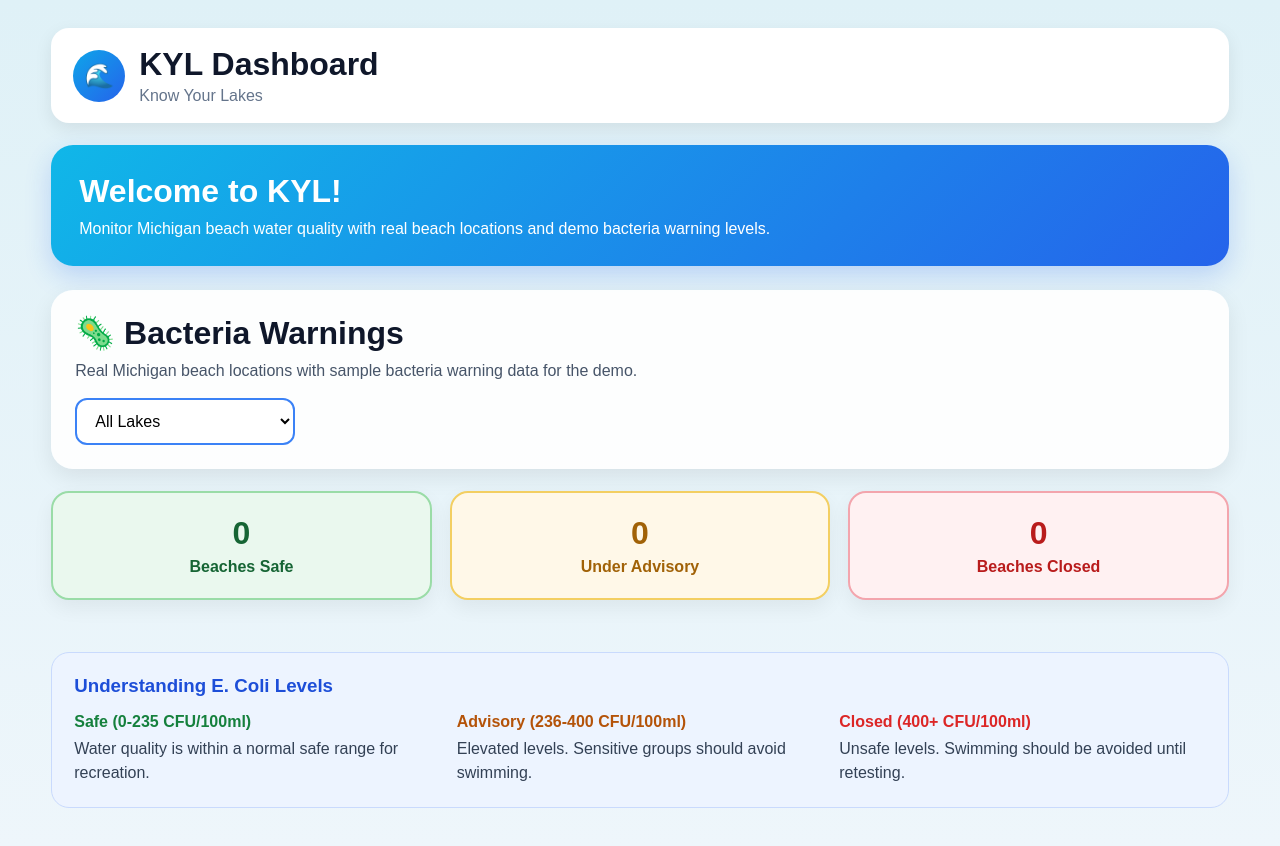
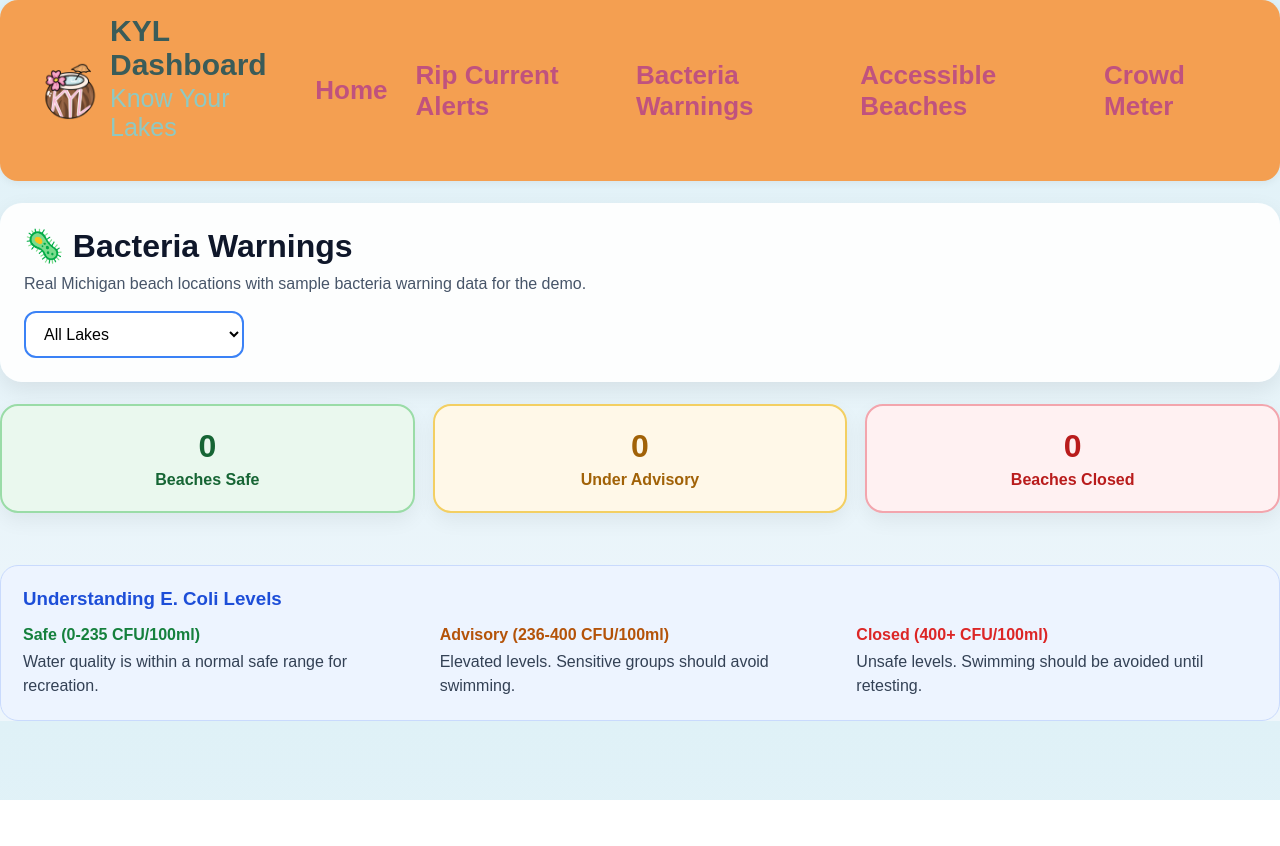
Before and after one commit to Keziashelly23/KnowYourLakes, a website: page frontend/bacteria.html in a window 1280 px wide. After the commit the page ends 800 px from the top, so only its background shows below. Drawn offline with Linux system fonts and the light colour scheme; no server answers.

Commit message:
updated the html and css
Updated the accessibility, bacteria and rip alerts with the main dashboard feature

```diff
--- a/frontend/accessibility.css
+++ b/frontend/accessibility.css
@@ -183,3 +183,82 @@ body {
     grid-template-columns: 1fr;
   }
 }
+.topbar {
+      width: 100%;
+      background-color: #f49f51;
+      display: flex;
+      align-items: center;
+      justify-content: space-between;
+      padding: 14px 40px;
+      box-shadow: 0 2px 8px rgba(0, 0, 0, 0.06);
+    }
+
+    .logo-section {
+      display: flex;
+      align-items: center;
+      gap: 12px;
+    }
+
+    .logo-img {
+      width: 58px;
+      height: 58px;
+      border-radius: 0%;
+      object-fit: cover;
+    }
+
+    .logo-text {
+      display: flex;
+      flex-direction: column;
+    }
+
+    .logo-text h1 {
+      font-size: 30px;
+      color: #3a5c59;
+      font-weight: bold;
+    }
+
+    .logo-text p {
+      font-size: 25px;
+      color: #8ec9c3;
+      margin-top: 2px;
+    }
+
+    .nav-links {
+      display: flex;
+      align-items: center;
+      gap: 28px;
+    }
+
+    .nav-item {
+      text-decoration: none;
+      color: #c0527e;
+      font-size: 26px;
+      font-weight: 600;
+      display: flex;
+      align-items: center;
+      gap: 8px;
+      transition: 0.2s;
+    }
+
+    .nav-item:hover {
+      color: #ffd4e5;
+    }
+
+    .logout {
+      text-decoration: none;
+      color: #c0527e;
+      font-size: 25px;
+      font-weight: 600;
+      display: flex;
+      align-items: center;
+      gap: 8px;
+    }
+
+    .logout:hover {
+      color: #633d66;
+    }
+
+    .header {
+      padding: 20px 20px 25px 20px;
+      background: #d9d9d9;
+    }
--- a/frontend/bacteria.css
+++ b/frontend/bacteria.css
@@ -279,3 +279,82 @@ select {
     grid-template-columns: 1fr;
   }
 }
+.topbar {
+      width: 100%;
+      background-color: #f49f51;
+      display: flex;
+      align-items: center;
+      justify-content: space-between;
+      padding: 14px 40px;
+      box-shadow: 0 2px 8px rgba(0, 0, 0, 0.06);
+    }
+
+    .logo-section {
+      display: flex;
+      align-items: center;
+      gap: 12px;
+    }
+
+    .logo-img {
+      width: 58px;
+      height: 58px;
+      border-radius: 0%;
+      object-fit: cover;
+    }
+
+    .logo-text {
+      display: flex;
+      flex-direction: column;
+    }
+
+    .logo-text h1 {
+      font-size: 30px;
+      color: #3a5c59;
+      font-weight: bold;
+    }
+
+    .logo-text p {
+      font-size: 25px;
+      color: #8ec9c3;
+      margin-top: 2px;
+    }
+
+    .nav-links {
+      display: flex;
+      align-items: center;
+      gap: 28px;
+    }
+
+    .nav-item {
+      text-decoration: none;
+      color: #c0527e;
+      font-size: 26px;
+      font-weight: 600;
+      display: flex;
+      align-items: center;
+      gap: 8px;
+      transition: 0.2s;
+    }
+
+    .nav-item:hover {
+      color: #ffd4e5;
+    }
+
+    .logout {
+      text-decoration: none;
+      color: #c0527e;
+      font-size: 25px;
+      font-weight: 600;
+      display: flex;
+      align-items: center;
+      gap: 8px;
+    }
+
+    .logout:hover {
+      color: #633d66;
+    }
+
+    .header {
+      padding: 20px 20px 25px 20px;
+      background: #d9d9d9;
+    }
--- a/frontend/bacteria.html
+++ b/frontend/bacteria.html
@@ -7,19 +7,24 @@
   <link rel="stylesheet" href="bacteria.css" />
 </head>
 <body>
-  <div class="page">
-    <div class="topbar">
-      <div class="logo">🌊</div>
-      <div>
+  <header class="topbar">
+     <div class="logo-section">
+      <img src="KYLFAVICON.png" alt="Logo" class="logo-img">
+
+      <div class="logo-text">
         <h1>KYL Dashboard</h1>
-        <p class="subtitle">Know Your Lakes</p>
+        <p>Know Your Lakes</p>
       </div>
     </div>
 
-    <div class="hero">
-      <h2>Welcome to KYL!</h2>
-      <p>Monitor Michigan beach water quality with real beach locations and demo bacteria warning levels.</p>
-    </div>
+    <nav class="nav-links">
+      <a href="home.html" class="nav-item">Home</a>
+      <a href="rip-alerts.html" class="nav-item">Rip Current Alerts</a>
+      <a href="bacteria.html" class="nav-item">Bacteria Warnings</a>
+      <a href="accessibility.html" class="nav-item">Accessible Beaches</a>
+      <a href="crowd.html" class="nav-item">Crowd Meter</a>
+    </nav>
+  </header>
 
     <div class="panel">
       <h3>🦠 Bacteria Warnings</h3>
--- a/frontend/rip-alerts.css
+++ b/frontend/rip-alerts.css
@@ -180,3 +180,83 @@ body {
     justify-self: start;
   }
 }
+
+ .topbar {
+      width: 100%;
+      background-color: #f49f51;
+      display: flex;
+      align-items: center;
+      justify-content: space-between;
+      padding: 14px 40px;
+      box-shadow: 0 2px 8px rgba(0, 0, 0, 0.06);
+    }
+
+    .logo-section {
+      display: flex;
+      align-items: center;
+      gap: 12px;
+    }
+
+    .logo-img {
+      width: 58px;
+      height: 58px;
+      border-radius: 0%;
+      object-fit: cover;
+    }
+
+    .logo-text {
+      display: flex;
+      flex-direction: column;
+    }
+
+    .logo-text h1 {
+      font-size: 30px;
+      color: #3a5c59;
+      font-weight: bold;
+    }
+
+    .logo-text p {
+      font-size: 25px;
+      color: #8ec9c3;
+      margin-top: 2px;
+    }
+
+    .nav-links {
+      display: flex;
+      align-items: center;
+      gap: 28px;
+    }
+
+    .nav-item {
+      text-decoration: none;
+      color: #c0527e;
+      font-size: 26px;
+      font-weight: 600;
+      display: flex;
+      align-items: center;
+      gap: 8px;
+      transition: 0.2s;
+    }
+
+    .nav-item:hover {
+      color: #ffd4e5;
+    }
+
+    .logout {
+      text-decoration: none;
+      color: #c0527e;
+      font-size: 25px;
+      font-weight: 600;
+      display: flex;
+      align-items: center;
+      gap: 8px;
+    }
+
+    .logout:hover {
+      color: #633d66;
+    }
+
+    .header {
+      padding: 20px 20px 25px 20px;
+      background: #d9d9d9;
+    }
```
Also changed, not shown: frontend/accessibility.html (+18 -0 lines), frontend/rip-alerts.html (+18 -0 lines).
